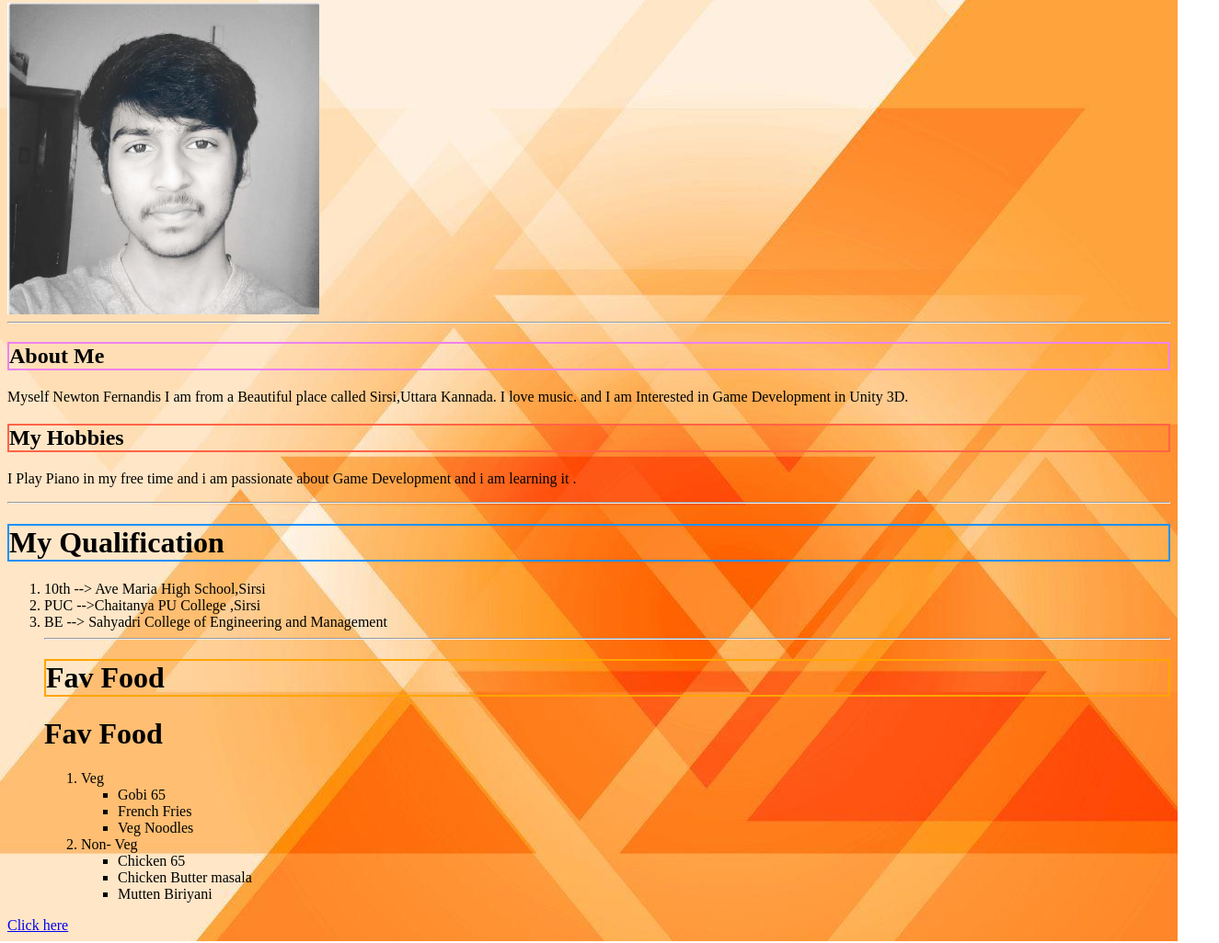
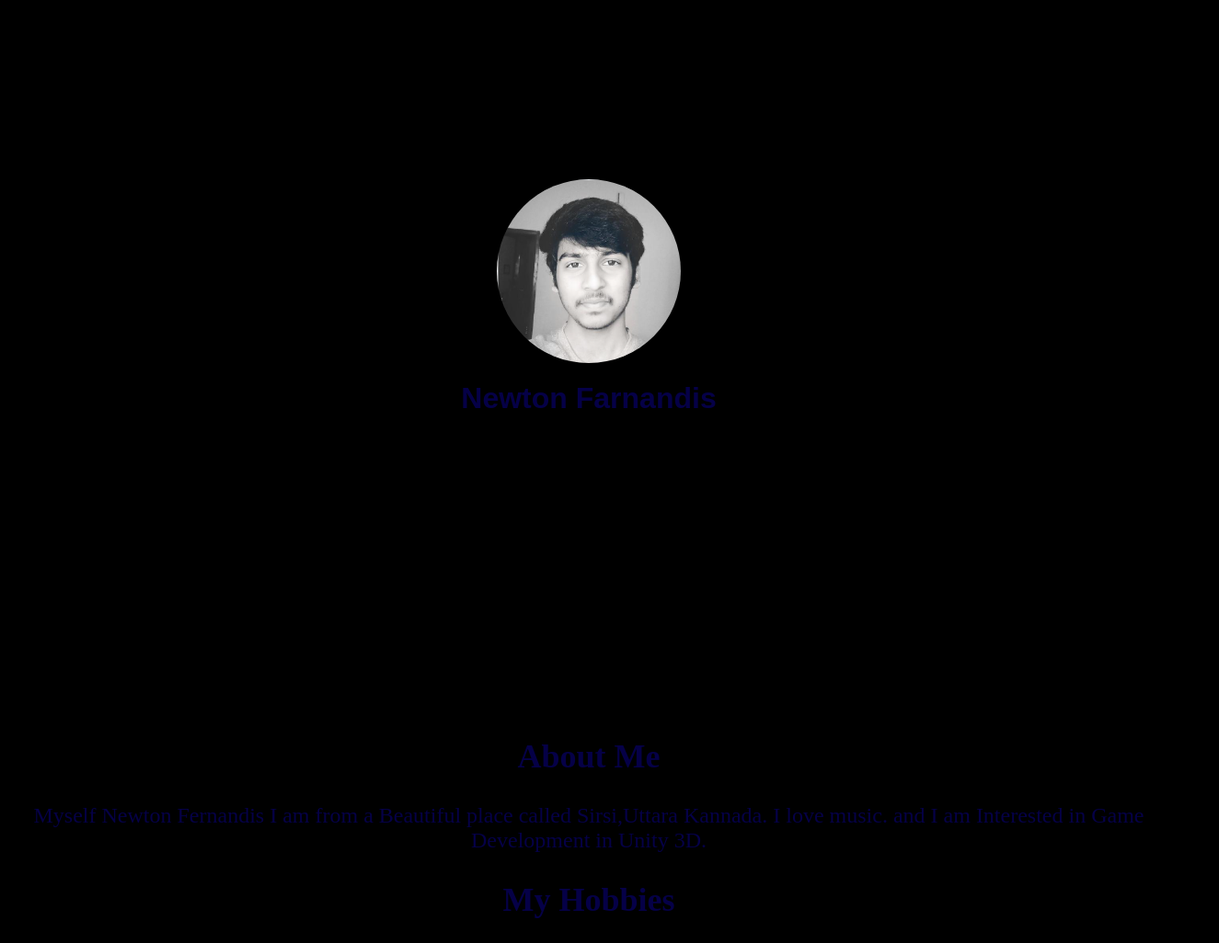
Before and after one commit to AbhayAbe/Profile-Page, a plain HTML site: page index.html in a window 1280 px wide. Shown: the part 63-1089 px from the top of the page at 92% size, 1325 px wide, since content can reach past the window. Drawn offline with Linux system fonts and the light colour scheme.

Commit message:
Update index.html

```diff
--- a/index.html
+++ b/index.html
@@ -1,53 +1,65 @@
 <html>
 <head>
+  <link rel="stylesheet" href="style.css">
 
                   <title> My profile </title>
 
       </head>
-    <body style="background-image:url('g.jpg');">
+    <body>
 
-       <center><h1 style="color:black;">Newton Profile </h1></center>
-<img src="pic.png" alt="Profile pic">
-       <hr>
-        <h2 style="border:2px solid Violet;"> About Me</h2>
+       <h1 class=Name>Newton Profile </h1></center>
+<section class="dp"><img class=imag src="pic.png" alt="Profile pic" style="width: 200px;height: 200px; ;"></section>
+<div class=NameName> <strong>Newton Farnandis</strong> </div>
+       <section class=AboutMe>
+
+        <h2> About Me</h2>
         <p> Myself Newton Fernandis I am from a Beautiful place called Sirsi,Uttara Kannada.
                I love music.  and I am  Interested in Game Development  in Unity 3D.
 
         </p>
-           <h2 style="border:2px solid Tomato;"> My Hobbies</h2>
+           <h2> My Hobbies</h2>
         <p>
           I Play Piano in my free time   and i am passionate about Game Development and i am learning it .
 
         </p>
-    <hr>
-  <h1 style="border:2px solid DodgerBlue;">My Qualification </h1>
-    <ol>
-  <li> 10th --> Ave Maria High School,Sirsi </li>
-    <li> PUC -->Chaitanya PU College ,Sirsi</li>
-    <li> BE --> Sahyadri College of Engineering and Management </li>
-<hr>
-<h1 style="border:2px solid Orange;"> Fav Food </h1>
+      </section>
+  <section class=Qualification>
+  <h1>My Qualification </h1>
+    <ul>
+  <li> SSLC Ave Maria High School,Sirsi </li>
+    <li> PUC Chaitanya PU College ,Sirsi</li>
+    <li> BE Sahyadri College of Engineering and Management </li>
+  </ul>
+    </section>
+
+
+<section class=FavFood>
+  <ul>
+
+               <ul>
                   <h1> Fav Food </h1>
-<ol>
-         <li> Veg </li>
-             <ul>
+                  <li> <strong>Veg</strong>  </li>
                        <li> Gobi 65 </li>
                        <li> French Fries</li>
                        <li> Veg Noodles</li>
                </ul>
-                <li> Non- Veg </li>
-             <ul>
+               <br>
+
+               <ul> <li><strong>Non-Veg</strong> </li>
                        <li>Chicken 65</li>
                        <li>Chicken Butter masala</li>
                        <li>Mutten Biriyani</li>
                </ul>
 
-</ol>
+  </ul>
 
 
 
-    </ol>
-<a href="https://www.w3schools.com/html/">Click here</a>
+      </ul></section>
+
+      <div class=Footer><a href="https://www.w3schools.com/html/">Click here</a></div>
+
+
 
 
     </body>
```
Lines whose indentation alone changed are shown as unchanged.
